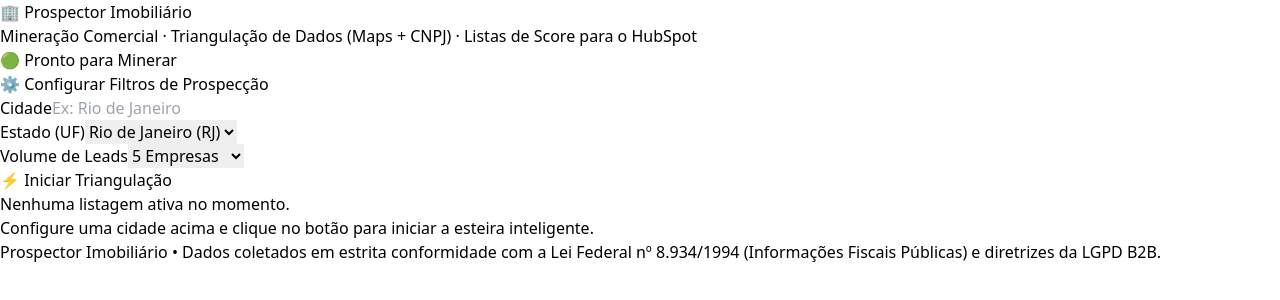
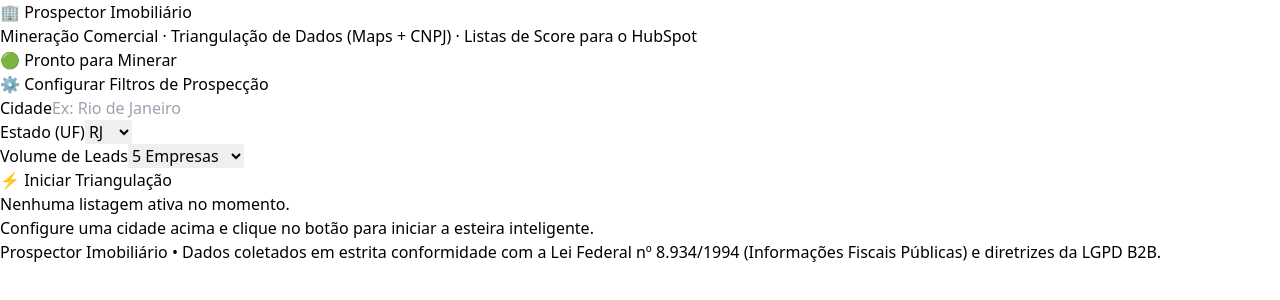
Before and after one commit to carlosvalle-superlogica/prospector-imobiliario, a React (Vite) app: page / in a window 1280 px wide. Shown: the top 300 px of the page. Built offline with nearby package versions, Linux system fonts and the light colour scheme.

Commit message:
Update App.jsx

```diff
--- a/src/App.jsx
+++ b/src/App.jsx
@@ -16,6 +16,9 @@
   } = useProspector()
 
   const leadsQualificados = leads.filter(l => l.score_potencial >= 9).length
+
+  // Lista completa de estados para o seletor dinâmico
+  const estadosBrasil = ['AC', 'AL', 'AP', 'AM', 'BA', 'CE', 'DF', 'ES', 'GO', 'MA', 'MT', 'MS', 'MG', 'PA', 'PB', 'PR', 'PE', 'PI', 'RJ', 'RN', 'RS', 'RO', 'RR', 'SC', 'SP', 'SE', 'TO'];
 
   return (
     <div className="min-h-screen bg-gray-50 flex flex-col font-sans">
@@ -67,8 +70,9 @@
                 value={estado}
                 onChange={(e) => setEstado(e.target.value)}
               >
-                <option value="RJ">Rio de Janeiro (RJ)</option>
-                <option value="SP">São Paulo (SP)</option>
+                {estadosBrasil.map((uf) => (
+                  <option key={uf} value={uf}>{uf}</option>
+                ))}
               </select>
             </div>
             <div>
@@ -185,7 +189,6 @@
                         <td className="p-4">
                           <div className="font-bold text-gray-900">{lead.name}</div>
                           <div className="text-xs text-gray-400 mt-0.5">CNPJ: {lead.cnpj}</div>
-                          {/* EXIBIÇÃO DA MATURIDADE DA EMPRESA */}
                           <div className="text-[11px] font-bold text-amber-700 bg-amber-50 rounded px-1.5 py-0.5 mt-1 w-fit border border-amber-100">
                             {lead.maturidade_empresa || 'Calculando...'}
                           </div>
@@ -193,9 +196,7 @@
                             <a href={`https://${lead.site}`} target="_blank" rel="noreferrer">{lead.site}</a>
                           </div>
                         </td>
-                        <td className="p-4 font-medium text-gray-600">
-                          {lead.phone}
-                        </td>
+                        <td className="p-4 font-medium text-gray-600">{lead.phone}</td>
                         <td className="p-4">
                           <div className="font-semibold text-gray-800">{(lead.socios && lead.socios[0]) || 'Diretoria'}</div>
                           <div className="text-xs text-gray-400 font-medium">Cargo: {lead.cargo_decisor || 'Não informado'}</div>
@@ -205,7 +206,6 @@
                             {lead.stack_tecnologico || 'Analisando...'}
                           </span>
                         </td>
-                        {/* EXIBIÇÃO DOS DOIS CANAIS DE E-MAIL (DEDUZIDO + OFICIAL DA RECEITA) */}
                         <td className="p-4 space-y-1 bg-gray-50/50">
                           <div className="text-xs font-mono text-gray-600" title="E-mail Deduzido Comercial">
                             🎯 {(lead.emails_provaveis && lead.emails_provaveis[0]) || 'Não gerado'}
```
